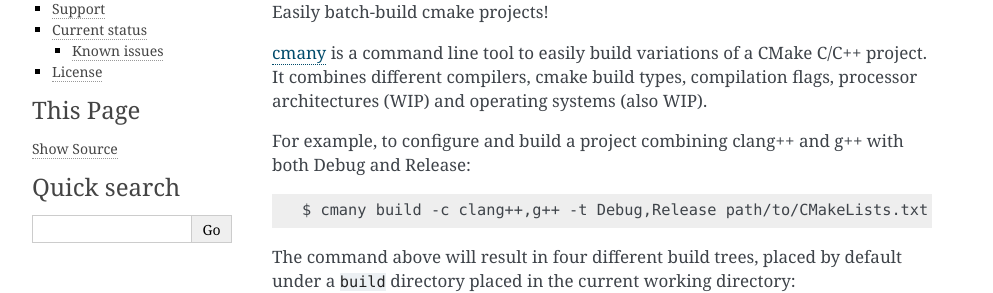
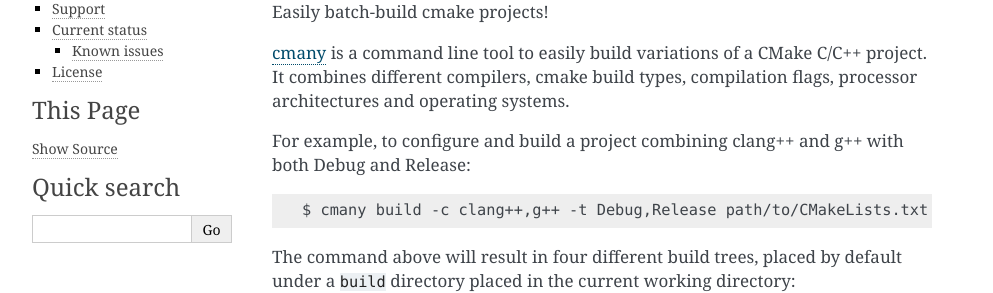
Before and after one commit to biojppm/cmany, a Sphinx documentation site: the page built from doc/cmany.rst, in a window 1280 px wide. Shown: the part 159-452 px from the top of the page, without its empty margins (148-1141 px from the left). Built offline with Sphinx 7.4.7, drawn with Linux system fonts in a browser that asks for light colours.

```diff
--- a/README.rst
+++ b/README.rst
@@ -10,8 +10,8 @@
 
 `cmany <https://github.com/biojppm/cmany>`_ is a command line tool to easily
 build variations of a CMake C/C++ project.  It combines different compilers,
-cmake build types, compilation flags, processor architectures (WIP) and
-operating systems (also WIP).
+cmake build types, compilation flags, processor architectures and
+operating systems.
 
 For example, to configure and build a project combining clang++ and g++
 with both Debug and Release::
--- a/doc/cmany.rst
+++ b/doc/cmany.rst
@@ -10,8 +10,8 @@
 
 `cmany <https://github.com/biojppm/cmany>`_ is a command line tool to easily
 build variations of a CMake C/C++ project.  It combines different compilers,
-cmake build types, compilation flags, processor architectures (WIP) and
-operating systems (also WIP).
+cmake build types, compilation flags, processor architectures and
+operating systems.
 
 For example, to configure and build a project combining clang++ and g++
 with both Debug and Release::
--- a/setup.py
+++ b/setup.py
@@ -23,8 +23,8 @@
 def read_manifest():
     thisd = os.path.abspath(os.path.dirname(__file__))
     with open(os.path.join(thisd, 'MANIFEST.in')) as f:
-        lines = [ re.sub(r'include (.*)$', r'\1', l) for l in f.readlines() ]
-        lines = [ os.path.join(thisd, l) for l in lines ]
+        lines = [re.sub(r'include (.*)$', r'\1', l) for l in f.readlines()]
+        lines = [os.path.join(thisd, l) for l in lines]
         return lines
 
 
```
Also changed, not shown: 1 other file.
